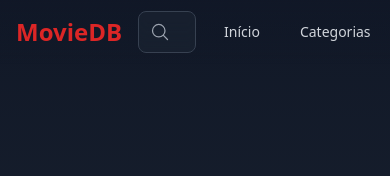
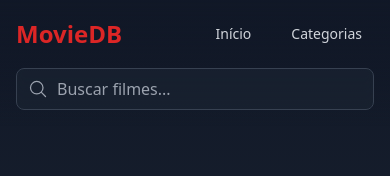
Before and after one commit to LukaVieira1/getBuyHubTest, a Next.js app: page / in a window 390 px wide. Shown: the top 176 px of the page. Built offline with nearby package versions, Linux system fonts and the light colour scheme; no server answers.

Commit message:
fix: mobile search bar

```diff
--- a/src/pages/index.tsx
+++ b/src/pages/index.tsx
@@ -110,20 +110,38 @@ export default function Home() {
         }`}
       >
         <div className="max-w-7xl mx-auto px-4 sm:px-6 lg:px-8">
-          <div className="flex items-center justify-between h-16">
+          <div className="flex flex-col md:flex-row md:items-center gap-4 py-4 md:py-0 md:h-16">
             <motion.div
-              className="text-2xl font-bold text-red-600"
+              className="text-2xl font-bold text-red-600 flex items-center justify-between md:w-[140px]"
               whileHover={{ scale: 1.05 }}
             >
               MovieDB
+              <div className="flex md:hidden space-x-4">
+                <motion.button
+                  className="text-gray-300 hover:text-white px-3 py-2 rounded-md text-sm font-medium"
+                  whileHover={{ scale: 1.05 }}
+                  whileTap={{ scale: 0.95 }}
+                >
+                  Início
+                </motion.button>
+                <motion.button
+                  className="text-gray-300 hover:text-white px-3 py-2 rounded-md text-sm font-medium"
+                  whileHover={{ scale: 1.05 }}
+                  whileTap={{ scale: 0.95 }}
+                >
+                  Categorias
+                </motion.button>
+              </div>
             </motion.div>
-            <div className="flex-1 max-w-xl mx-4">
-              <SearchBar
-                onSearchResults={setSearchResults}
-                onSearchChange={setSearch}
-              />
+            <div className="w-full md:flex-1 md:flex md:justify-center">
+              <div className="w-full md:max-w-xl">
+                <SearchBar
+                  onSearchResults={setSearchResults}
+                  onSearchChange={setSearch}
+                />
+              </div>
             </div>
-            <div className="flex space-x-4">
+            <div className="hidden md:flex space-x-4 md:w-[140px] md:justify-end">
               <motion.button
                 className="text-gray-300 hover:text-white px-3 py-2 rounded-md text-sm font-medium"
                 whileHover={{ scale: 1.05 }}
@@ -206,7 +224,9 @@ export default function Home() {
       </header>
 
       {/* Main Content */}
-      <main className={`relative z-10 ${searchResults ? "pt-24" : "pt-8"}`}>
+      <main
+        className={`relative z-10 ${searchResults ? "pt-32 md:pt-24" : "pt-8"}`}
+      >
         <AnimatePresence mode="wait">
           {searchResults ? (
             <SearchResults movies={searchResults} searchTerm={search} />
```
